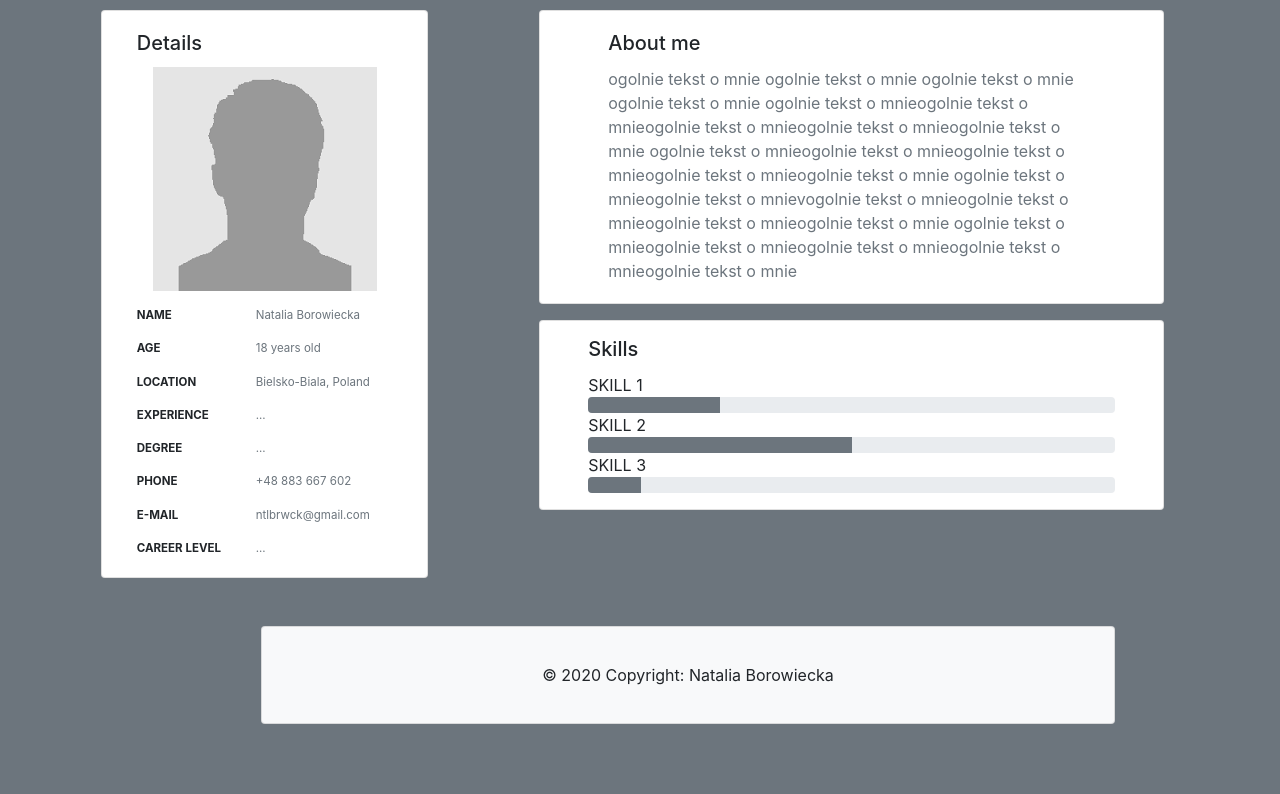
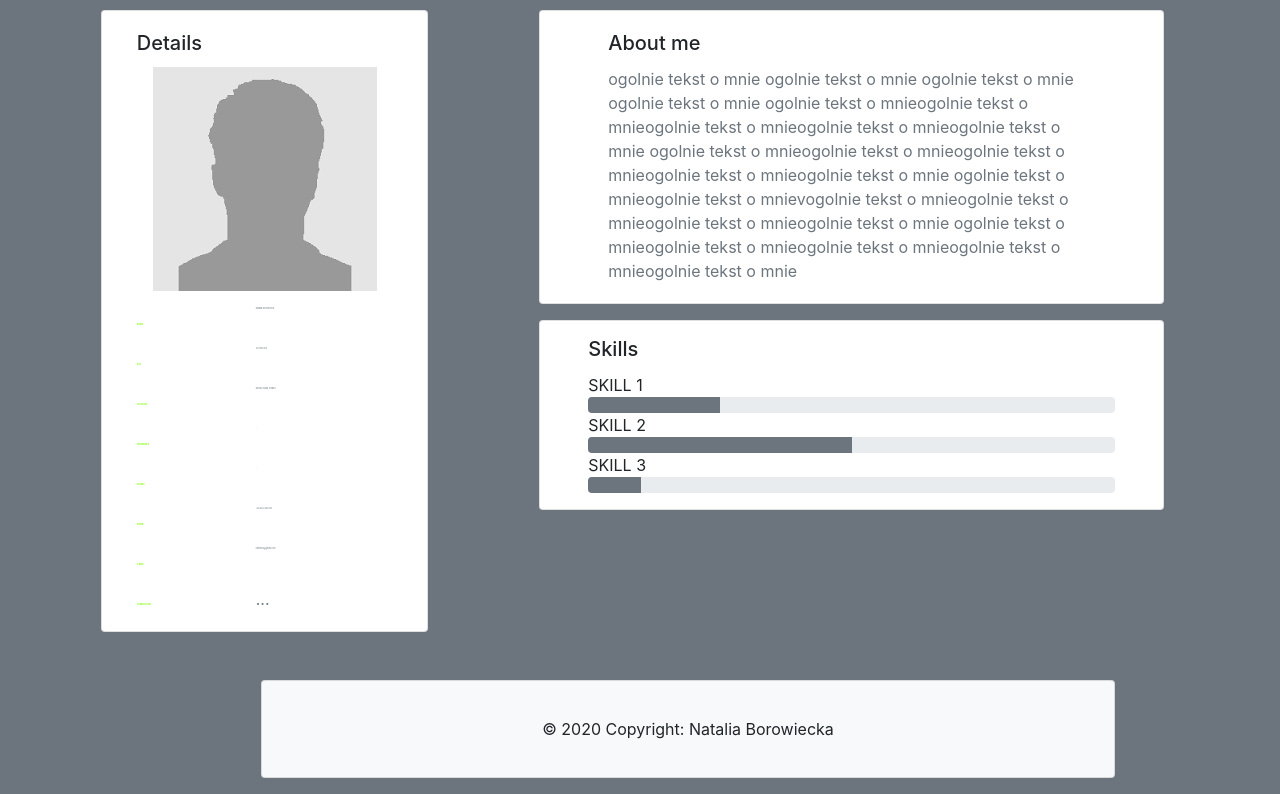
Before and after one commit to nataliaborowiecka/CV, a website: page index.html in a window 1280 px wide. Shown: the part 86-880 px from the top of the page. Before the commit the page ends 826 px from the top, so only its background shows below. Drawn offline with nearby package versions, Linux system fonts and the light colour scheme.

Commit message:
font test

```diff
--- a/css/style.css
+++ b/css/style.css
@@ -1,9 +1,11 @@
-.nabvbar-container {
-  display: flex;
-  justify-content: center;
-  position: sticky;
-  bottom: 20px;
+@media screen and (min-width: 401px) {
+  .details-text {
+    font-size: 2px;
+    color: chartreuse;
+  }
 }
-nav-item {
-  background-color: pink;
+@media screen and (max-width: 400px) {
+  .details-text {
+    font-size: 12px;
+  }
 }
--- a/index.html
+++ b/index.html
@@ -8,7 +8,7 @@
       integrity="sha384-9aIt2nRpC12Uk9gS9baDl411NQApFmC26EwAOH8WgZl5MYYxFfc+NcPb1dKGj7Sk"
       crossorigin="anonymous"
     />
-    <link href="/css/style.css" rel="stylesheet">
+    <link href="./css/style.css" rel="stylesheet">
 
     <meta charset="UTF-8" />
     <meta name="viewport" content="width=device-width, initial-scale=1.0" />
@@ -17,8 +17,8 @@
   </head>
   <body class="bg-secondary">
     <div class="d-flex justify-content-center fixed-top">
-    <nav class="navbar navbar-expand-lg navbar-light bg-light  rounded m-4 col-md-10" >
-      <a class="navbar-brand" href="./index.html">Natalia Borowiecka</a>
+    <nav class="navbar navbar-expand-lg navbar-light bg-light  rounded m-4 col-md-10 navbar-container" >
+      <a class="navbar-brand buttonNavbar" href="./index.html">Natalia Borowiecka</a>
       <button
         class="navbar-toggler"
         type="button"
@@ -88,72 +88,72 @@
     <div class="row mt-5 d-flex justify-content-center">
       <div class="card m-5 col-sm-3">
         <div class="card-body">
-          <h5 class="card-title">Details</h5>
+          <h5 class="card-title caaard">Details</h5>
           <div class="row d-flex justify-content-center">
           <img src="/files/photo.png" class="img-fluid" alt="Photo">
           </div>
           <div class="row d-flex justify-content-center mt-3">
-            <div class="col-sm-5" style="font-size: 0.9vw;">
-              <strong>NAME</strong>
+            <div class="col-sm-5">
+              <strong class="details-text">NAME</strong>
             </div>
-            <div class="col-sm-7 text-secondary" style="font-size:0.9vw">
+            <div class="col-sm-7 text-secondary details-text">
               Natalia Borowiecka
             </div>
           </div>
           <div class="row d-flex justify-content-center mt-3">
-            <div class="col-sm-5" style="font-size: 0.9vw;">
-              <strong>AGE</strong>
+            <div class="col-sm-5">
+              <strong class="details-text">AGE</strong>
             </div>
-            <div class="col-sm-7 text-secondary" style="font-size:0.9vw">
+            <div class="col-sm-7 text-secondary details-text">
               18 years old
             </div>
           </div>
           <div class="row d-flex justify-content-center mt-3">
-            <div class="col-sm-5" style="font-size: 0.9vw;">
-              <strong>LOCATION</strong>
+            <div class="col-sm-5">
+              <strong class="details-text">LOCATION</strong>
             </div>
-            <div class="col-sm-7 text-secondary" style="font-size:0.9vw">
+            <div class="col-sm-7 text-secondary details-text">
               Bielsko-Biala,
                Poland
             </div>
           </div>
           <div class="row d-flex justify-content-center mt-3">
-            <div class="col-sm-5" style="font-size: 0.9vw;">
-              <strong>EXPERIENCE</strong>
+            <div class="col-sm-5">
+              <strong class="details-text">EXPERIENCE</strong>
             </div>
-            <div class="col-sm-7 text-secondary" style="font-size:0.9vw">
+            <div class="col-sm-7 text-secondary details-text">
               ...
             </div>
           </div>
           <div class="row d-flex justify-content-center mt-3">
-            <div class="col-sm-5" style="font-size: 0.9vw;">
-              <strong>DEGREE</strong>
+            <div class="col-sm-5">
+              <strong class="details-text">DEGREE</strong>
             </div>
-            <div class="col-sm-7 text-secondary" style="font-size:0.9vw">
+            <div class="col-sm-7 text-secondary details-text">
               ...
             </div>
           </div>
           <div class="row d-flex justify-content-center mt-3">
-            <div class="col-sm-5" style="font-size: 0.9vw;">
-              <strong>PHONE</strong>
+            <div class="col-sm-5">
+              <strong class="details-text">PHONE</strong>
             </div>
-            <div class="col-sm-7 text-secondary" style="font-size:0.9vw">
+            <div class="col-sm-7 text-secondary details-text">
               +48 883 667 602
             </div>
           </div>
           <div class="row d-flex justify-content-center mt-3">
-            <div class="col-sm-5" style="font-size: 0.9vw;">
-              <strong>E-MAIL</strong>
+            <div class="col-sm-5">
+              <strong class="details-text">E-MAIL</strong>
             </div>
-            <div class="col-sm-7 text-secondary" style="font-size:0.9vw">
+            <div class="col-sm-7 text-secondary details-text">
               ntlbrwck@gmail.com
             </div>
           </div>
           <div class="row d-flex justify-content-center mt-3">
-            <div class="col-sm-5" style="font-size: 0.9vw;">
-              <strong>CAREER LEVEL</strong>
+            <div class="col-sm-5">
+              <strong class="details-text">CAREER LEVEL</strong>
             </div>
-            <div class="col-sm-7 text-secondary" style="font-size:0.9vw">
+            <div class="col-sm-7 text-secondary" >
               ...
             </div>
           </div>
```
